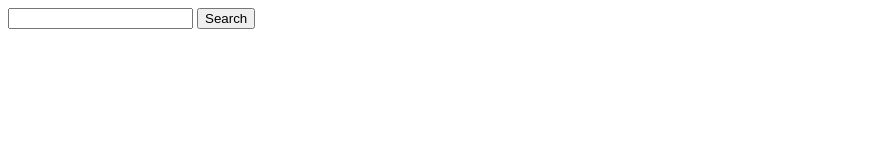
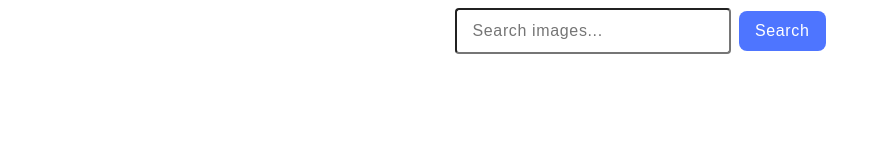
Before and after one commit to Aleksa0007/goit-js-hw-11, a website built with Vite: page src/index.html in a window 1280 px wide. Shown: the whole page, without its empty margins (0-881 px from the left). Built offline with nearby package versions, Linux system fonts and the light colour scheme; what simplelightbox would draw is missing.

Commit message:
create css-styless, add visual design

```diff
--- /dev/null
+++ b/src/css/styles.css
@@ -0,0 +1,101 @@
+/* pixabay-api */
+
+body {
+    padding: 0;
+}
+
+form {
+    display: flex;
+    align-items: center;
+    justify-content: center;
+}
+
+label {
+    display: flex;
+    align-items: center;
+    justify-content: center;
+    flex-direction: row;
+    gap: 8px;
+    width: 371px;
+}
+
+input {
+    line-height: 1.5;
+    letter-spacing: 0.04em;
+    color: #808080;
+    font-size: 16px;
+    gap: 8px;
+    width: 272px;
+    height: 40px;
+    border-radius: 4px;
+    background: #fff;
+    margin: 0;
+    padding-left: 16px;
+    padding-right: 16px;
+}
+
+button {
+    display: flex;
+    align-items: center;
+    justify-content: center;
+    flex-direction: row;
+    gap: 10px;
+    border-radius: 8px;
+    border: #4e75ff;
+    padding: 8px 16px;
+    width: 91px;
+    height: 40px;
+    background: #4e75ff;
+    font-family: "Montserrat", sans-serif;
+    font-weight: 500;
+    font-size: 16px;
+    line-height: 1.5;
+    letter-spacing: 0.04em;
+    color: #fff;
+}
+
+/* Search pictures */
+
+.display-gallery {
+    display: flex;
+    align-items: center;
+    justify-content: center;
+}
+
+.gallery-container {
+    display: flex;
+    flex-wrap: wrap;
+    gap: 24px;
+    width: 1128px;
+    height: 648px;
+    list-style: none;
+}
+
+.gallery-item {
+    width: 350px;
+    height: 230px;
+    border: 1px solid #808080;
+    border-radius: 4px;
+    position: relative;
+}
+
+.gallery-image {
+    width: 100%;
+    height: 80%;
+}
+
+.small-container {
+    display: flex;
+}
+
+p {
+    text-align: center;
+    margin-top: 5px;
+    margin-left: 10px;
+    line-height: 1.33333;
+    letter-spacing: 0.04em;
+    color: #2e2f42;
+    font-family: "Montserrat", sans-serif;
+    font-weight: 600;
+    font-size: 12px;
+}
--- a/src/index.html
+++ b/src/index.html
@@ -9,16 +9,14 @@
   </head>
   <body>
 
-    <div class="gen-container">
       <form>
-        <label>
-          <input type="text" name="search"/>
+        <label class="gen-container">
+          <input type="text" name="search" placeholder="Search images..."/>
           <button type="submit">Search</button>
         </label>
       </form>
-    </div>
 
-    <div>
+    <div class="display-gallery">
       <ul class="gallery-container"></ul>
     </div>
 
--- a/src/js/render-function.js
+++ b/src/js/render-function.js
@@ -14,7 +14,13 @@ export function refreshUI(images) {
     .map((image) =>
         `<li class="gallery-item">
             <a class="gallery-link" href="${image["largeImageURL"]}">
-                <img class="gallery-image" src="${image["webformatURL"]}" alt="${image["tags"]}" />
+                <img class="gallery-image" src="${image["webformatURL"]}" alt="${image["tags"]}" width=""/>
+                <div class="small-container">
+                <p>Likes <span>${image["likes"]}</span></p>
+                <p>Views <span>${image["views"]}</span></p>
+                <p>Comments <span>${image["comments"]}</span></p>
+                <p>Downloads <span>${image["downloads"]}</span></p>
+                </div>
             </a>
         </li>`)
     .join("");
--- a/src/main.js
+++ b/src/main.js
@@ -7,7 +7,6 @@ import { refreshUI } from "./js/render-function.js";
 
 
 const form = document.querySelector(`form`);
-// const button = document.querySelector(`button`);
 
 form.addEventListener("submit", event => {
     event.preventDefault();
```
